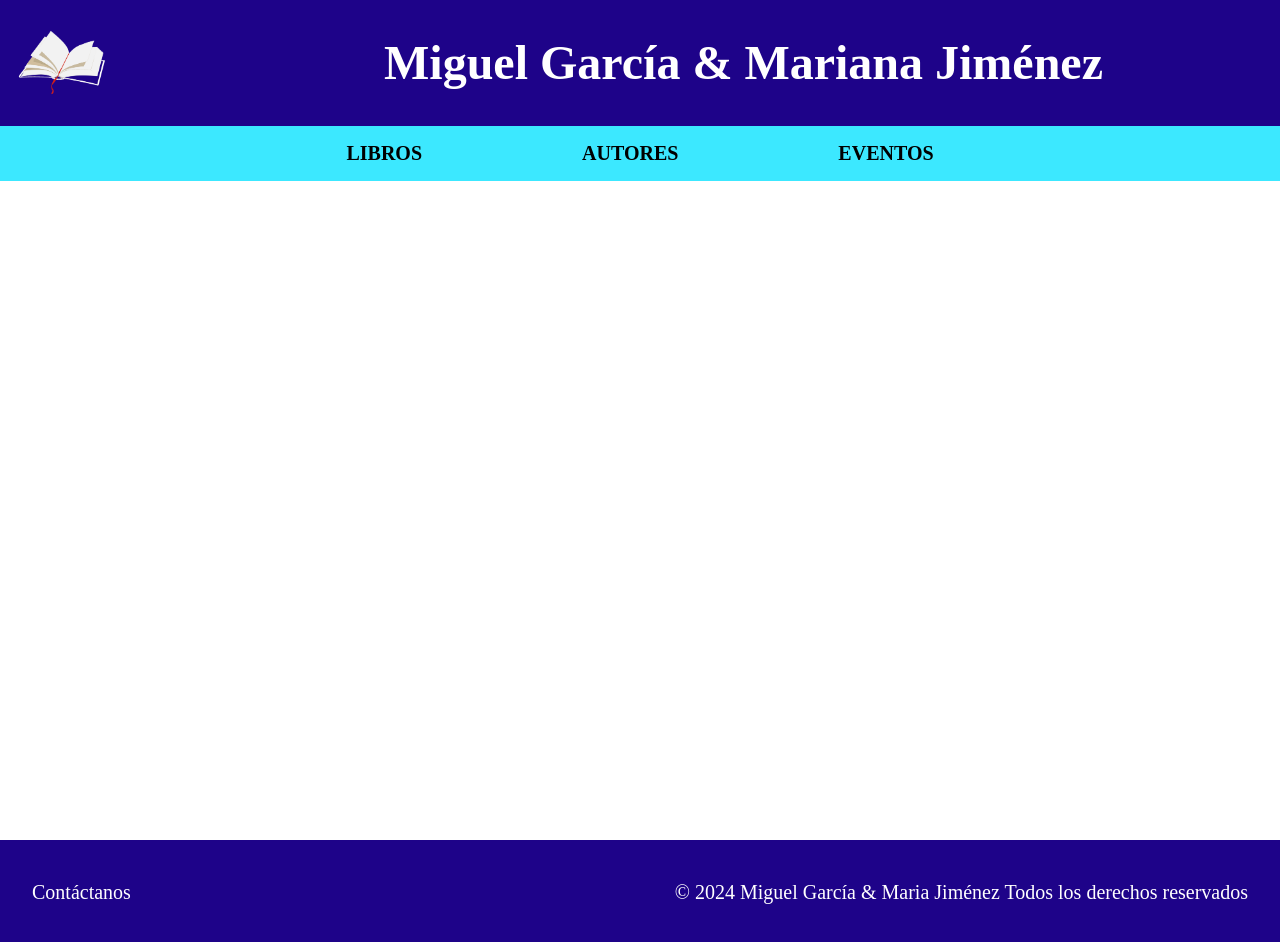
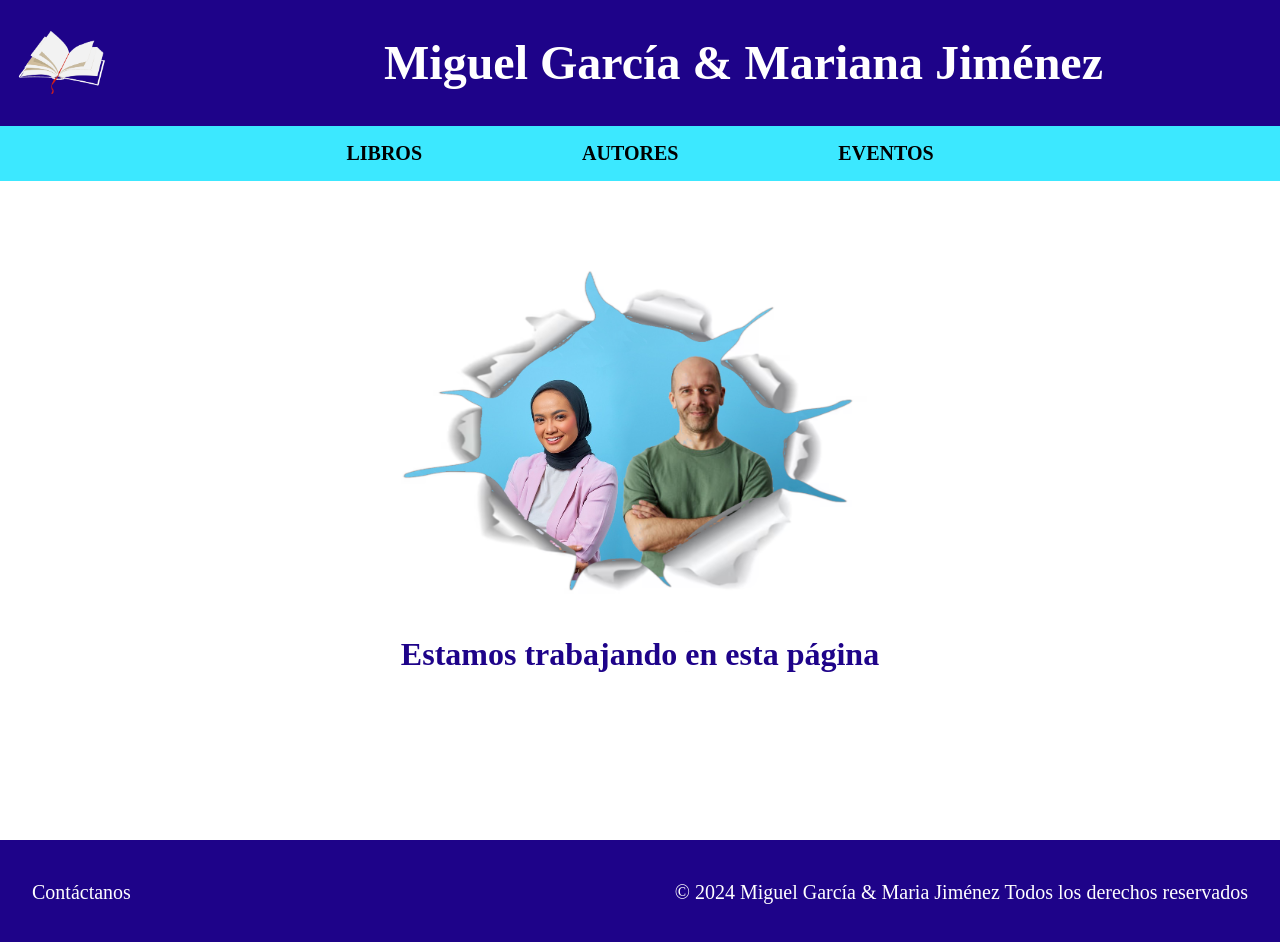
Before and after one commit to natalia9519/webautores, a React (Create React App) app in the folder client/: page /pagina-en-construcion in a window 1280 px wide. Built offline with nearby package versions, Linux system fonts and the light colour scheme.

Commit message:
view notfound and working view with their styles

```diff
--- a/client/src/Views/NotFoundView/NotFoundView.css
+++ b/client/src/Views/NotFoundView/NotFoundView.css
@@ -0,0 +1,14 @@
+.main-not-found-view{
+    display: flex;
+    flex-direction: row;
+    flex-wrap: wrap;
+    align-items: center;
+    justify-content: space-evenly;
+    background-image: url('../../assets/book-not-found.png');
+    background-size: cover;
+    background-position: center;
+}
+.main-not-found-view p{
+    color: #FFFFFF;
+    font-size: 3rem;
+}
--- a/client/src/Views/NotFoundView/NotFoundView.jsx
+++ b/client/src/Views/NotFoundView/NotFoundView.jsx
@@ -1,8 +1,12 @@
 import React from 'react'
+import './NotFoundView.css'
 
 export default function NotFoundView() {
   return (
-    <main>
+    <main className='main-not-found-view'>
+
+        <p style={{fontSize:'180px'}}>404</p>
+        <p>Página no encontrada</p>
 
     </main>
   )
--- a/client/src/Views/WorkView/WorkView.css
+++ b/client/src/Views/WorkView/WorkView.css
@@ -0,0 +1,19 @@
+.main-work-view{
+display: flex;
+flex-direction: column;
+align-items: center;
+}
+.main-work-view figure{
+    margin-top: 2rem;
+}
+.main-work-view figure img{
+    max-width:60vw;
+    height: 25rem;
+
+}
+.main-work-view article{
+    font-size: 2rem;
+    margin-bottom: 2rem;
+    color: #1E0389;
+    font-weight: bold;
+}
--- a/client/src/Views/WorkView/WorkView.jsx
+++ b/client/src/Views/WorkView/WorkView.jsx
@@ -1,9 +1,16 @@
 import React from 'react'
+import work from "../../assets/work.png";
+import './WorkView.css'
 
 export default function WorkView() {
   return (
-    <main>
-
+    <main className='main-work-view'>
+      <figure>
+        <img src={work} alt="Imagen de los dos autores" />
+      </figure>
+      <article>
+        <p>Estamos trabajando en esta página</p>
+      </article>
     </main>
   )
 }
```
Also changed, not shown: client/src/Views/AuthorView/AuthorView.jsx (+4 -4 lines), client/src/assets/book-not-found.png (added), client/src/assets/work.png (added).
